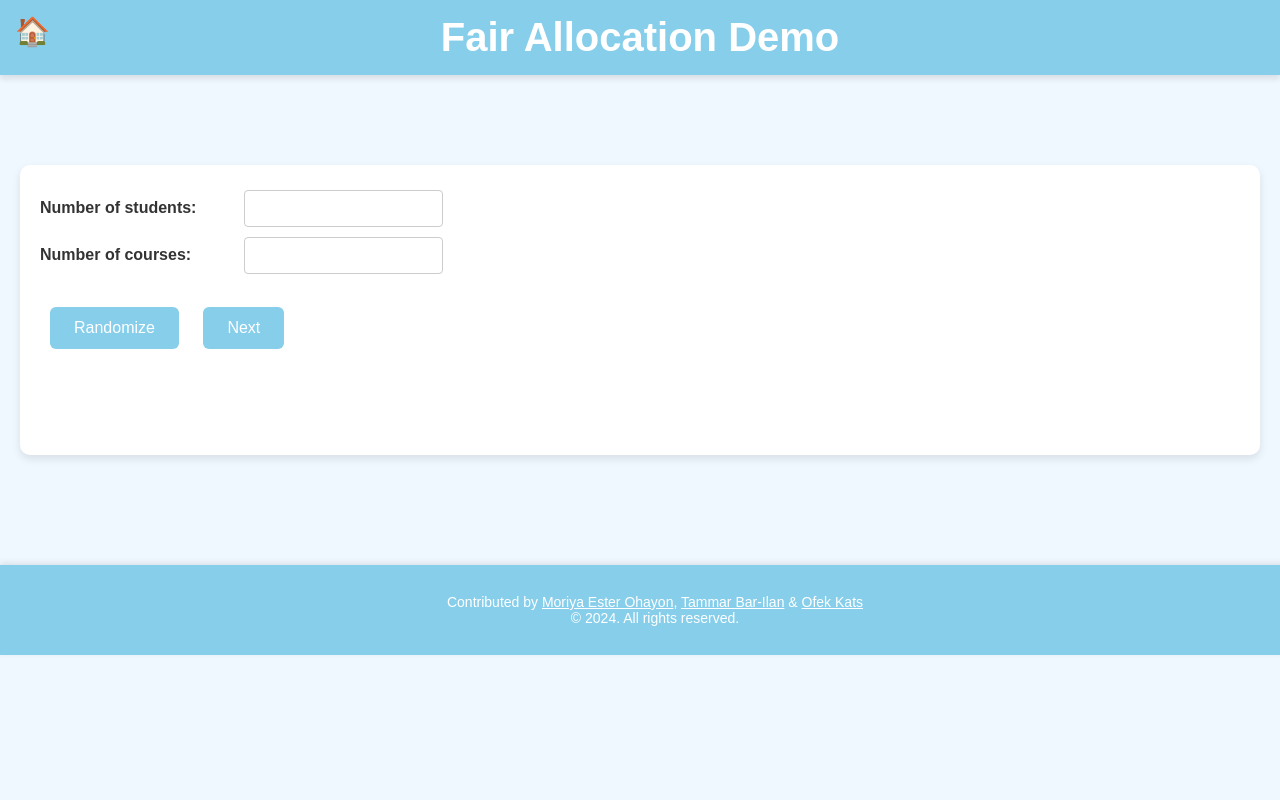
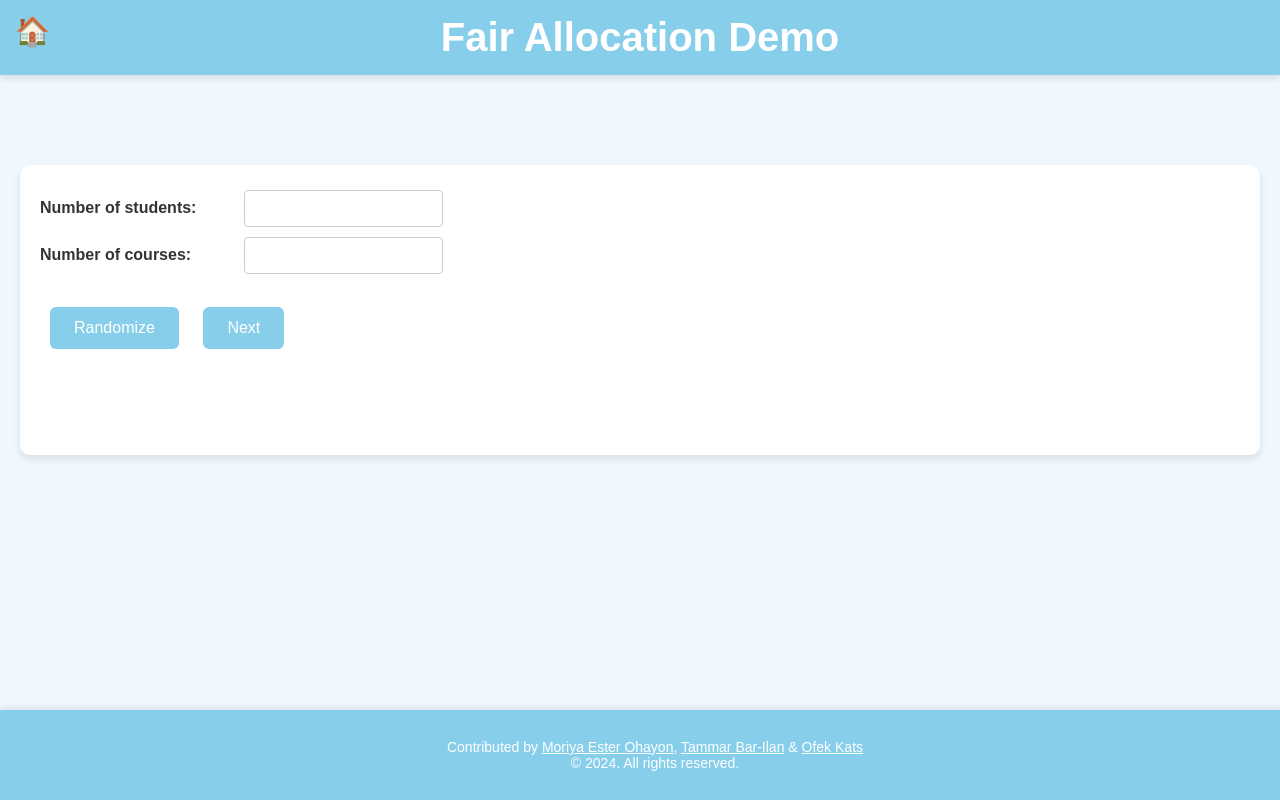
Before and after one commit to Final-Project-fairpyx/website, a Flask app: page /demo in a window 1280 px wide. Run offline with Flask 3, Linux system fonts and the light colour scheme; the page is wider than the window, and the part outside it is not shown.

Commit message:
footer at the bottom always

```diff
--- a/frontend/static/style.css
+++ b/frontend/static/style.css
@@ -8,6 +8,7 @@ body {
     height: 100%;
     display: flex;
     flex-direction: column;
+    min-height: 100vh;
 }
 
 header {
@@ -74,6 +75,7 @@ main {
     padding: 20px;
     margin-top: 30px; /* Adjust this value based on the header height */
     margin-bottom: 50px; /* Adjust this value based on the footer height */
+    flex-grow: 1;
 }
 
 h1, h2 {
```
Also changed, not shown: other parts of frontend/static/style.css (+1 -0 lines).
